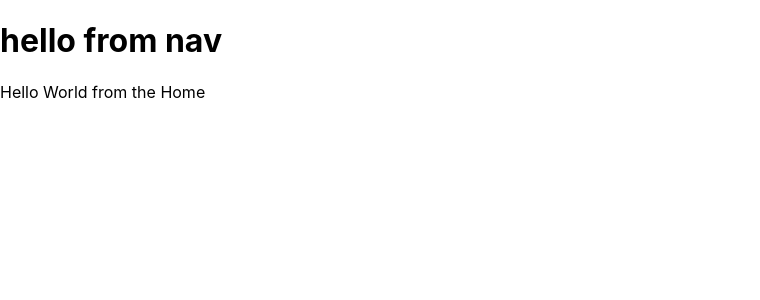
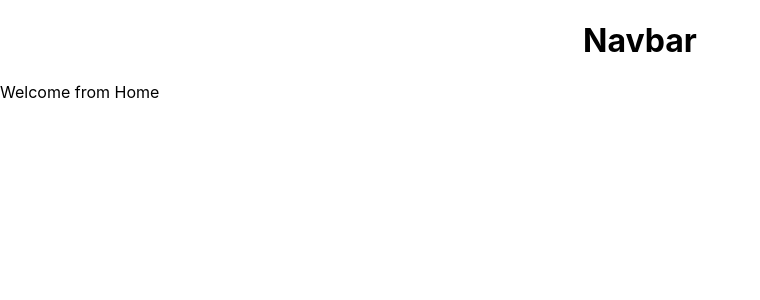
Before and after one commit to AhmedGamal2212/My-Awesome-Todo, a React (Vite) app: page /my-awesome-todo/tasks in a window 1280 px wide. Shown: the top 300 px of the page, without its empty margins (0-760 px from the left). Built offline with nearby package versions, Linux system fonts and the light colour scheme.

Commit message:
refactor layout to show navbar component instead of the dummy value
- remove the hello world component
- refactor home page to use a dummy value instead of hello world component
- create a navbar component with its basic setup
- update the layout to use the new navbar component

```diff
--- a/src/components/HelloWorld.jsx
+++ /dev/null
@@ -1,7 +0,0 @@
-import React from 'react';
-
-const HelloWorld = ({ location }) => {
-	return <div>Hello World from the {location}</div>;
-};
-
-export default HelloWorld;
--- /dev/null
+++ b/src/components/Navbar/Navbar.jsx
@@ -0,0 +1,7 @@
+import React from 'react';
+
+const Navbar = () => {
+	return <h1 style={{textAlign: 'center'}}>Navbar</h1>;
+};
+
+export default Navbar;
--- /dev/null
+++ b/src/components/Navbar/index.js
@@ -0,0 +1,2 @@
+import Navbar from "./Navbar";
+export default Navbar;
--- a/src/layouts/RootLayout/RootLayout.jsx
+++ b/src/layouts/RootLayout/RootLayout.jsx
@@ -1,10 +1,11 @@
 import React from 'react';
 import { Outlet } from 'react-router-dom';
+import Navbar from '../../components/Navbar';
 
 const RootLayout = () => {
 	return (
 		<>
-			<h1>hello from nav</h1>
+			<Navbar />
 			<Outlet />
 		</>
 	);
--- a/src/pages/Home.jsx
+++ /dev/null
@@ -1,8 +0,0 @@
-import React from 'react';
-import HelloWorld from '../components/HelloWorld';
-
-const Home = () => {
-	return <HelloWorld location='Home' />;
-};
-
-export default Home;
--- /dev/null
+++ b/src/pages/Home/Home.jsx
@@ -0,0 +1,7 @@
+import React from 'react';
+
+const Home = () => {
+	return <div>Welcome from Home</div>;
+};
+
+export default Home;
--- /dev/null
+++ b/src/pages/Home/index.js
@@ -0,0 +1,2 @@
+import Home from "./Home";
+export default Home;
```
Also changed, not shown: src/components/Navbar/Navbar.module.css (added).
